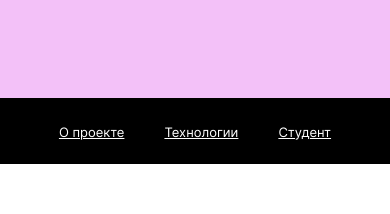
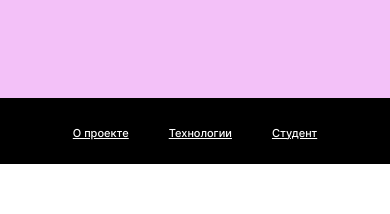
Before and after one commit to zilov/movies-explorer-frontend, a React (Create React App) app: page / in a window 390 px wide. Shown: the part 800-1014 px from the top of the page. Built offline with nearby package versions, Linux system fonts and the light colour scheme.

Commit message:
feat: navtab for 320 and 768

```diff
--- a/src/components/Main/NavTab/NavTab.css
+++ b/src/components/Main/NavTab/NavTab.css
@@ -13,4 +13,13 @@
   font-size: 13px;
   line-height: 16px;
   margin-right: 40px;
+  font-weight: 500;
 }
+
+@media screen and (max-width: 767px) {
+  .navtab__link {
+    margin-right: 40px;
+    font-size: 11px;
+    line-height: 16px;
+  }
+}
```
